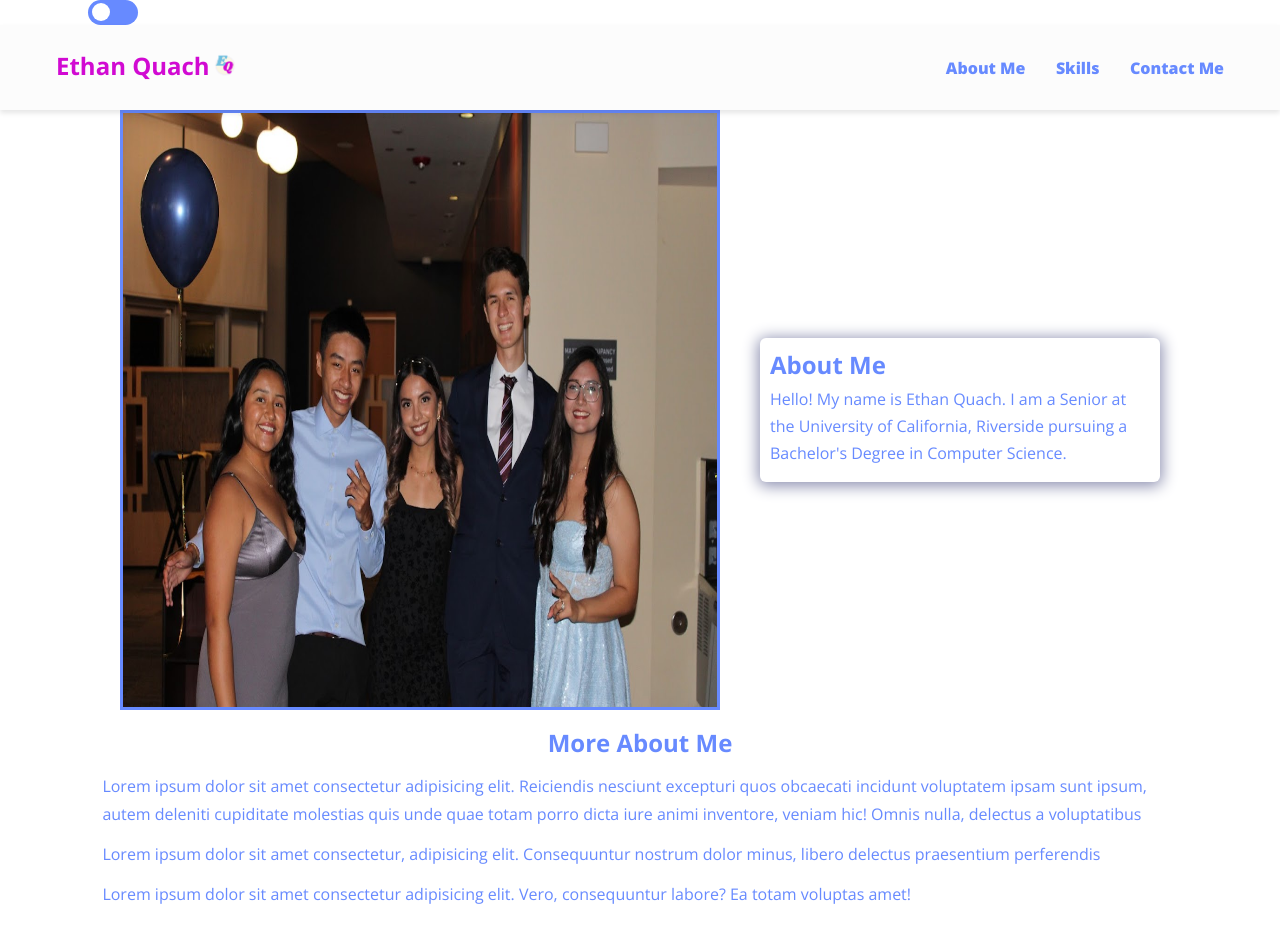
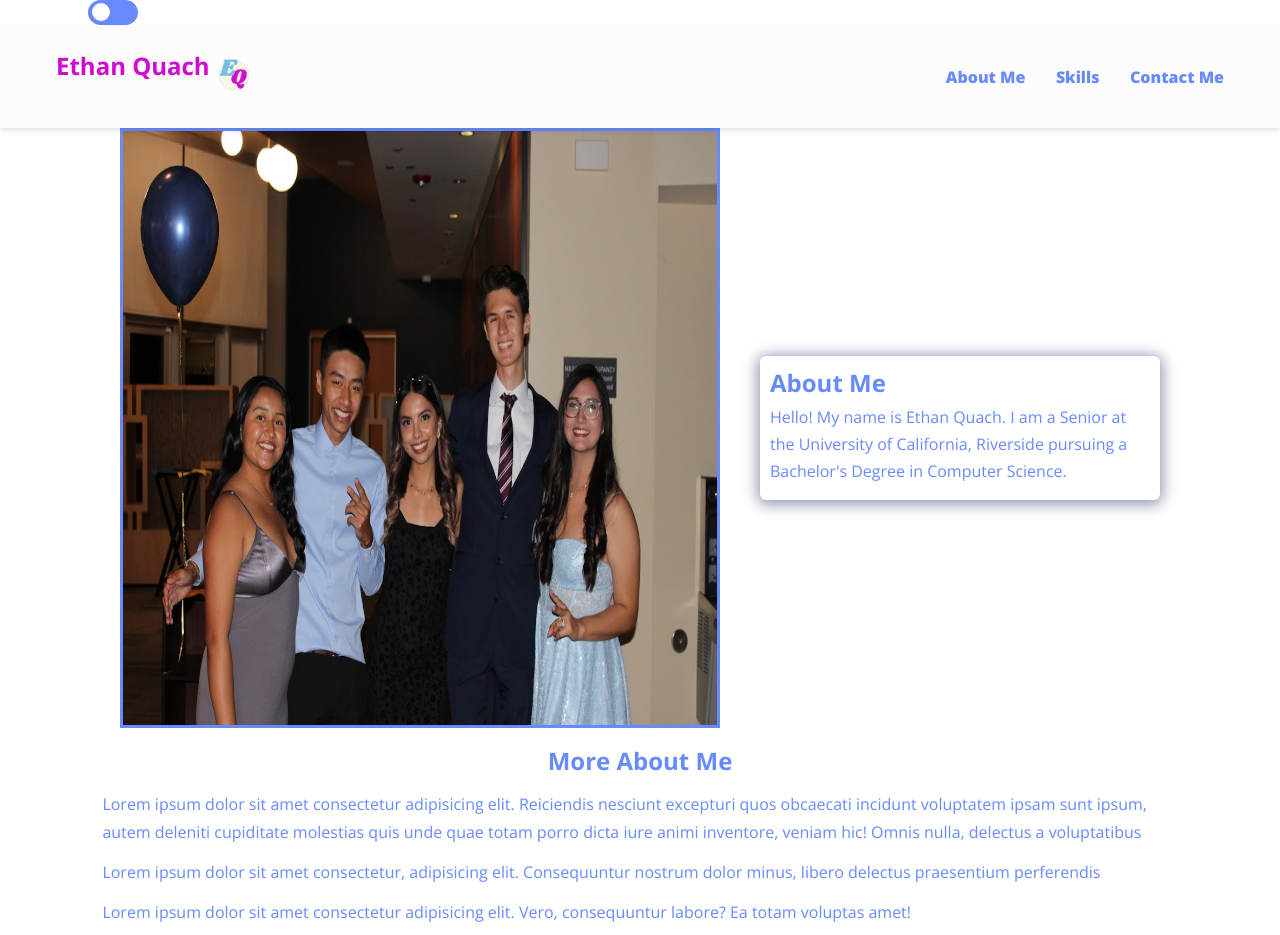
Before and after one commit to equac010/Ethan_Portfolio, a plain HTML site: page index.html in a window 1280 px wide. Shown: the top 935 px of the page. Drawn offline with nearby package versions, Linux system fonts and the light colour scheme.

Commit message:
Fix logo

```diff
--- a/assets/css/styles.css
+++ b/assets/css/styles.css
@@ -186,13 +186,10 @@ input:checked+.slider:before {
     display: none;
   }
 
- .logo{
-    max-width: 30px;
- }
-
  .logo-image{
-    max-width: 30px;
-    top: -1px;
+    width: 3rem;
+    height: 3rem;
+    top: -10px;
  }
 
 /*About me settings*/
```
